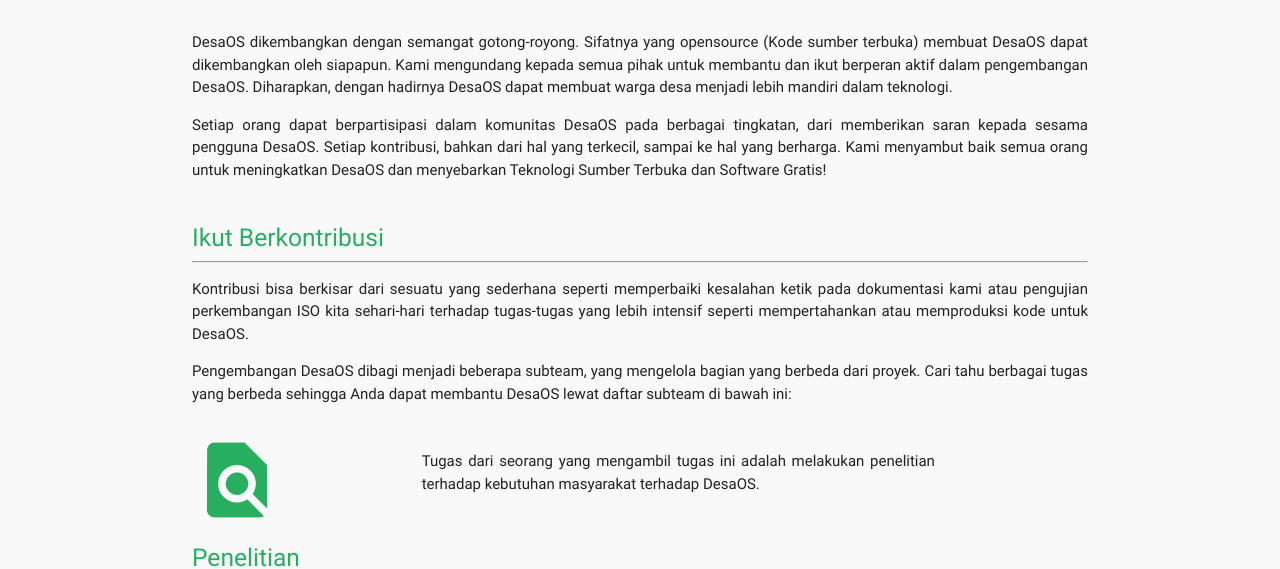
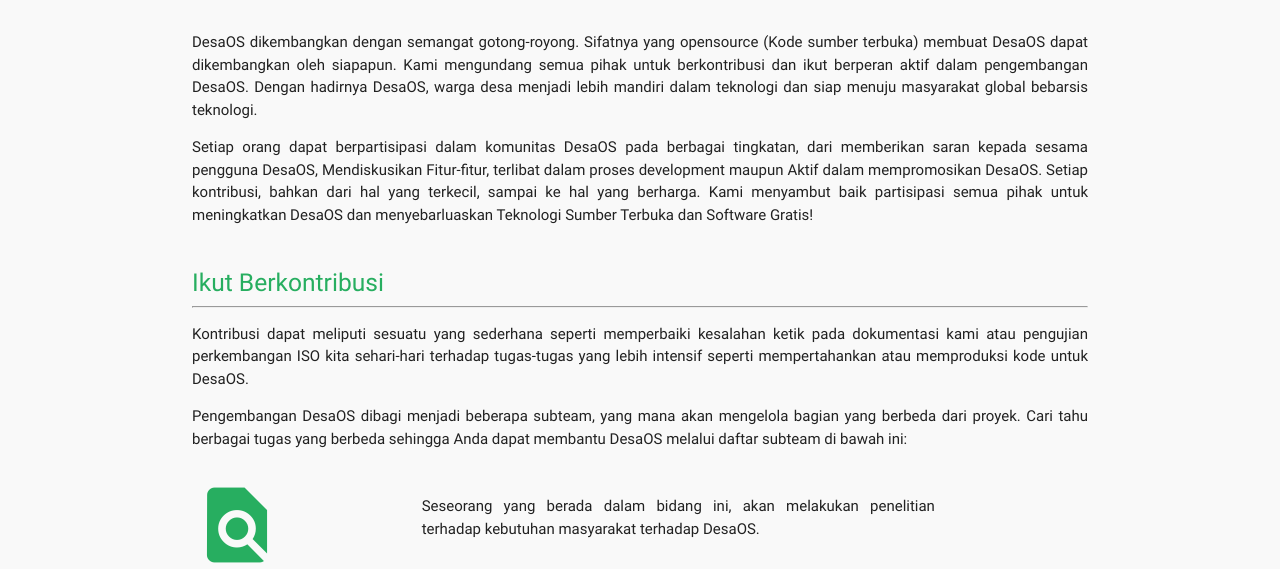
Before and after one commit to andriawan/desaos.github.io, a plain HTML site: page contribute.html in a window 1280 px wide. Shown: the part 242-811 px from the top of the page. Drawn offline with nearby package versions, Linux system fonts and the light colour scheme.

Commit message:
Mencoba memperhalus bahasa dan pemilihan diksi.

```diff
--- a/contribute.html
+++ b/contribute.html
@@ -52,20 +52,20 @@
         <div class="container">
           <div class="section">
             <h5 class="primary"><a href="index.html" class="primary">Home</a> / <a href="contribute.html" class="primary">Kontribusi</a></h5>
-            <p style="padding-top: 20px;">DesaOS dikembangkan dengan semangat gotong-royong. Sifatnya yang opensource (Kode sumber terbuka) membuat DesaOS dapat dikembangkan oleh siapapun. Kami mengundang kepada semua pihak untuk membantu dan ikut berperan aktif dalam pengembangan DesaOS. Diharapkan, dengan hadirnya DesaOS dapat membuat warga desa menjadi lebih mandiri dalam teknologi.</p>
-            <p>Setiap orang dapat berpartisipasi dalam komunitas DesaOS pada berbagai tingkatan, dari memberikan saran kepada sesama pengguna DesaOS. Setiap kontribusi, bahkan dari hal yang terkecil, sampai ke hal yang berharga. Kami menyambut baik semua orang untuk meningkatkan DesaOS dan menyebarkan Teknologi Sumber Terbuka dan Software Gratis!</p>
+            <p style="padding-top: 20px;">DesaOS dikembangkan dengan semangat gotong-royong. Sifatnya yang opensource (Kode sumber terbuka) membuat DesaOS dapat dikembangkan oleh siapapun. Kami mengundang semua pihak untuk berkontribusi dan ikut berperan aktif dalam pengembangan DesaOS. Dengan hadirnya DesaOS, warga desa menjadi lebih mandiri dalam teknologi dan siap menuju masyarakat global bebarsis teknologi.</p>
+            <p>Setiap orang dapat berpartisipasi dalam komunitas DesaOS pada berbagai tingkatan, dari memberikan saran kepada sesama pengguna DesaOS, Mendiskusikan Fitur-fitur, terlibat dalam proses development maupun Aktif dalam mempromosikan DesaOS. Setiap kontribusi, bahkan dari hal yang terkecil, sampai ke hal yang berharga. Kami menyambut baik partisipasi semua pihak untuk meningkatkan DesaOS dan menyebarluaskan Teknologi Sumber Terbuka dan Software Gratis!</p>
 
             <!-- Main Kontribusi -->
             <div class="section">
               <h5 class="primary">Ikut Berkontribusi</h5><hr>
-                <p>Kontribusi bisa berkisar dari sesuatu yang sederhana seperti memperbaiki kesalahan ketik pada dokumentasi kami atau pengujian perkembangan ISO kita sehari-hari terhadap tugas-tugas yang lebih intensif seperti mempertahankan atau memproduksi kode untuk DesaOS.</p>
-                <p>Pengembangan DesaOS dibagi menjadi beberapa subteam, yang mengelola bagian yang berbeda dari proyek. Cari tahu berbagai tugas yang berbeda sehingga Anda dapat membantu DesaOS lewat daftar subteam di bawah ini:</p>
+                <p>Kontribusi dapat meliputi sesuatu yang sederhana seperti memperbaiki kesalahan ketik pada dokumentasi kami atau pengujian perkembangan ISO kita sehari-hari terhadap tugas-tugas yang lebih intensif seperti mempertahankan atau memproduksi kode untuk DesaOS.</p>
+                <p>Pengembangan DesaOS dibagi menjadi beberapa subteam, yang mana akan mengelola bagian yang berbeda dari proyek. Cari tahu berbagai tugas yang berbeda sehingga Anda dapat membantu DesaOS melalui daftar subteam di bawah ini:</p>
             </div>
 
             <!-- Subteam -->
               <div class="row">
                 <div class="col s7 push-s3">
-                  <p>Tugas dari seorang yang mengambil tugas ini adalah melakukan penelitian terhadap kebutuhan masyarakat terhadap DesaOS.</p>
+                  <p>Seseorang yang berada dalam bidang ini, akan melakukan penelitian terhadap kebutuhan masyarakat terhadap DesaOS.</p>
                 </div>
                 <div class="col s5 pull-s7">
                   <span><i class="primary large material-icons">find_in_page</i></span>
```
